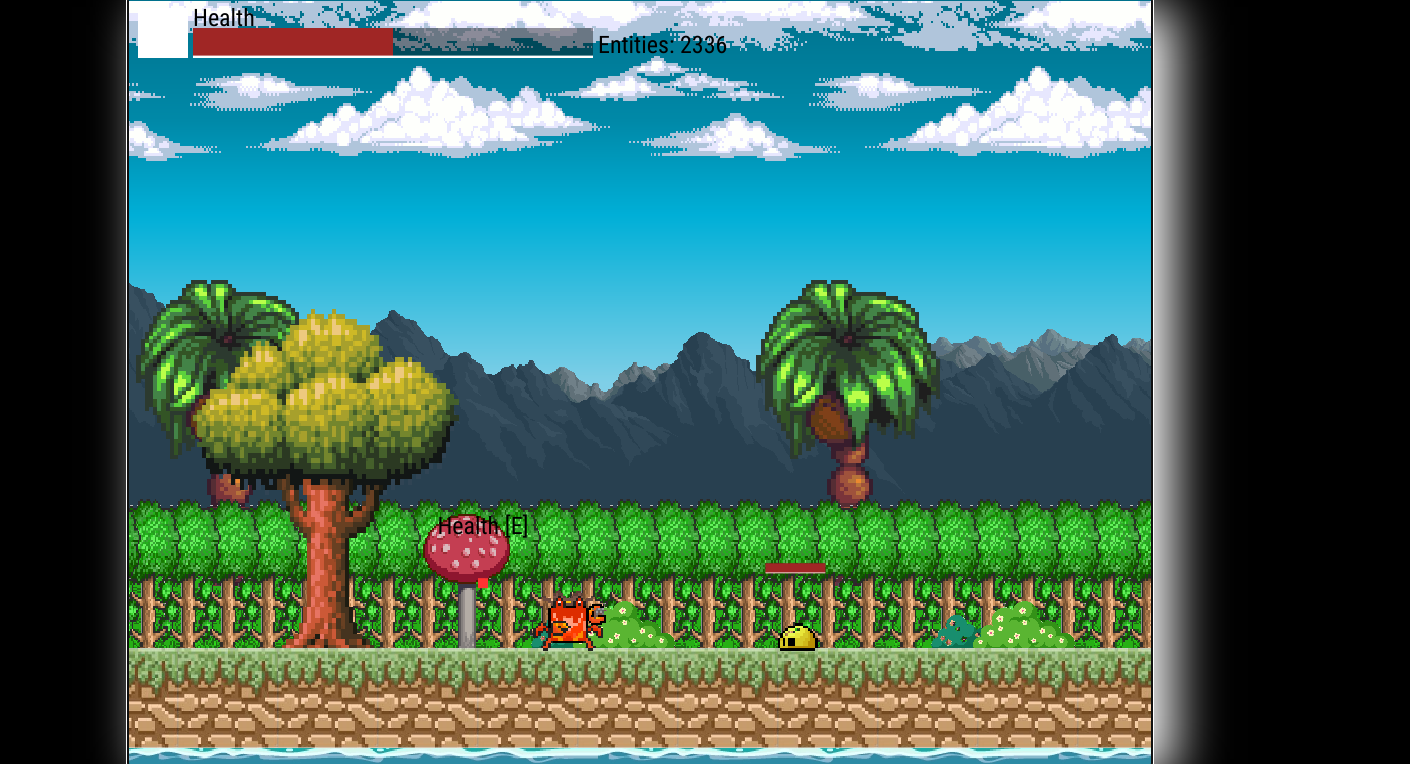
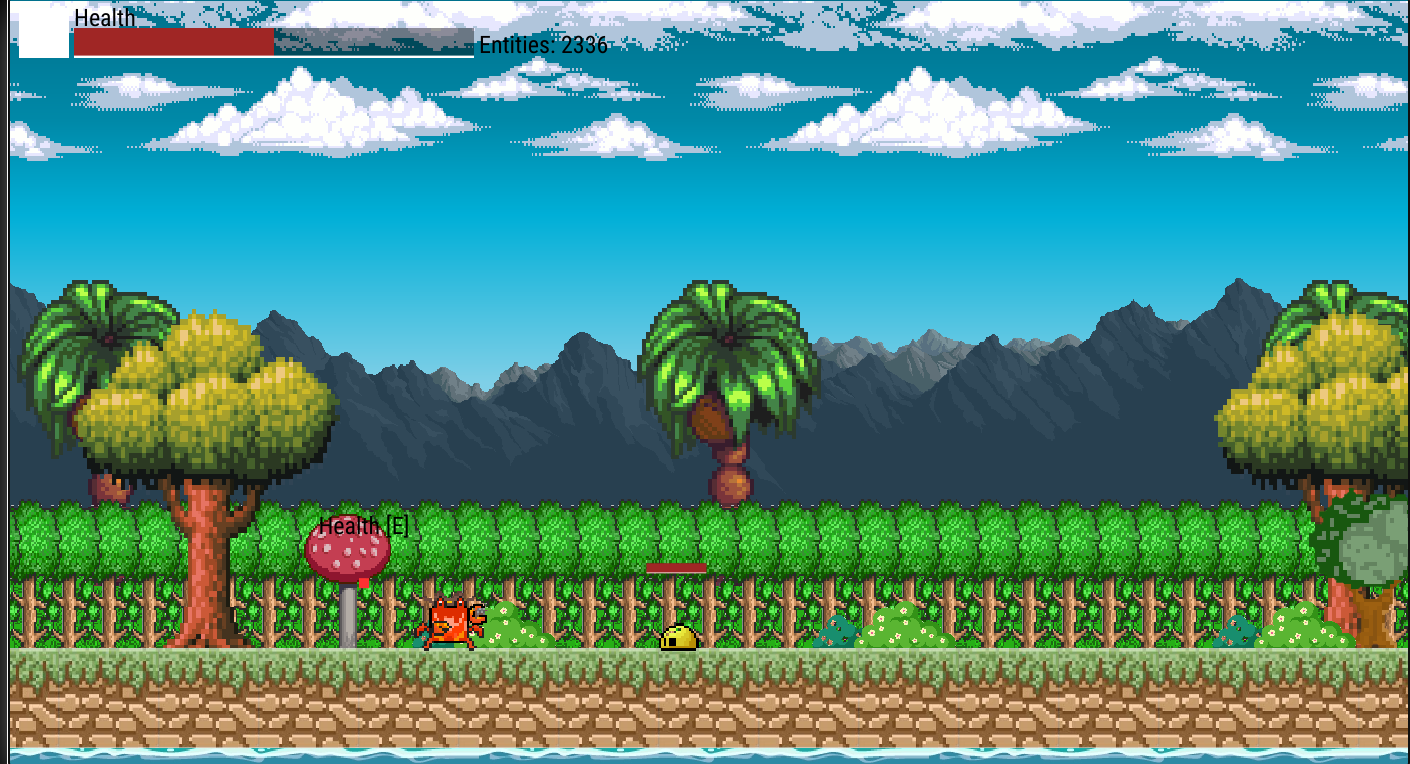
Before and after one commit to AnasGherfal/Crab-Game, a plain HTML site: page index.html in a window 1280 px wide. Shown: the part 107-871 px from the top of the page, 1410 px wide, since content can reach past the window. Drawn offline with Linux system fonts and the light colour scheme.

Commit message:
Changed the width of the canvas

```diff
--- a/index.html
+++ b/index.html
@@ -63,7 +63,7 @@
     </div>
 
 
-    <canvas id="gameWorld" width="1024" height="768" style="background: white; border: 1px solid black;" tabindex="0" autofocus></canvas>
+    <canvas id="gameWorld" width="1400" height="768" style="background: white; border: 1px solid black;" tabindex="0" autofocus></canvas>
     <div id="start" style="display:none">
         <a href="#" onclick="startGame()">Start Game</a>
     </div>
```
